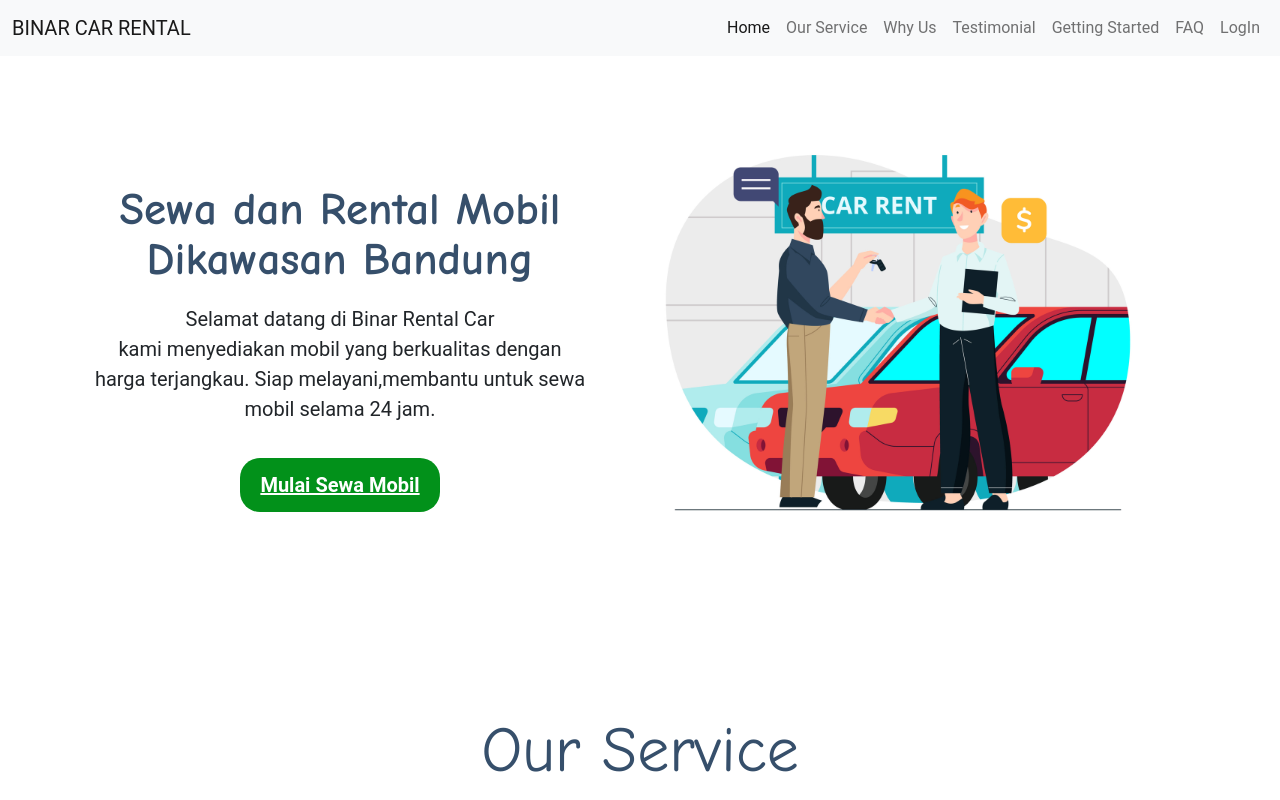
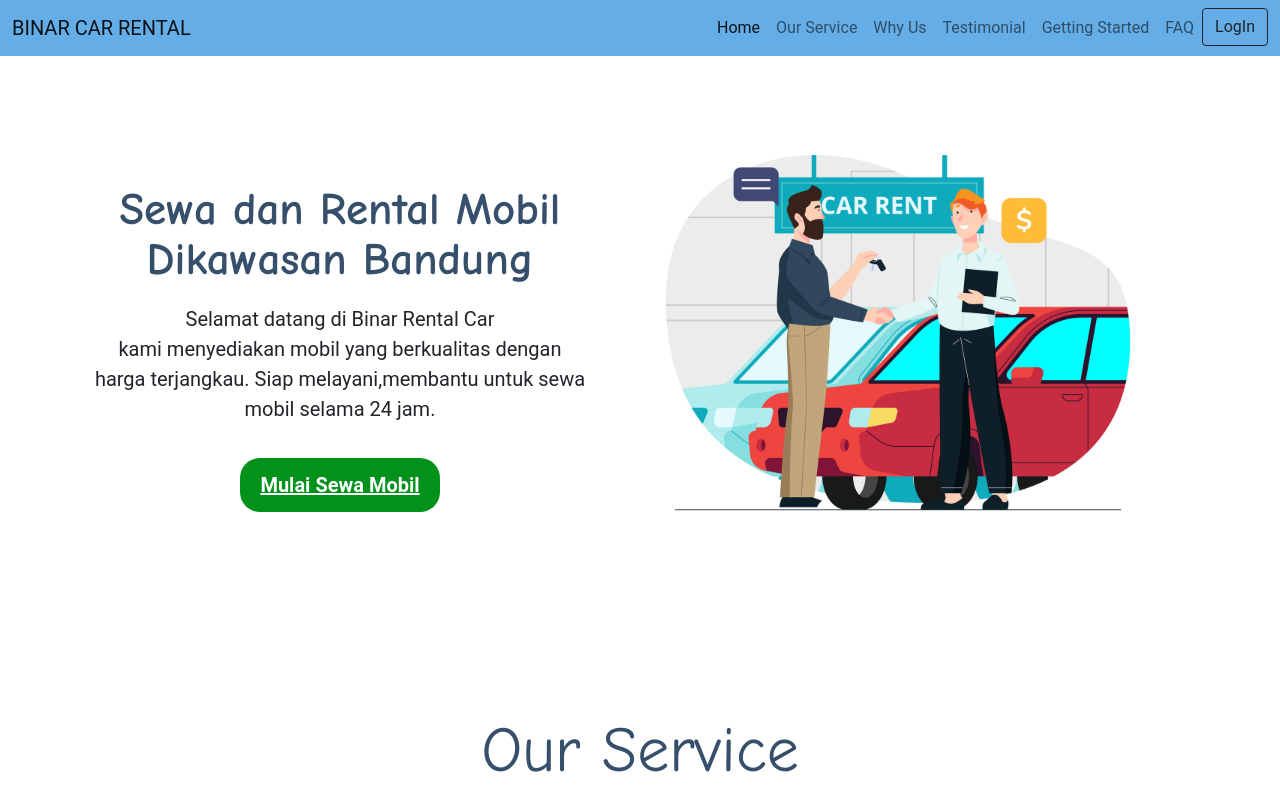
Before and after one commit to Ditanrlr/Challenge-01, a plain HTML site: page index.html in a window 1280 px wide. Shown: the top 800 px of the page. Drawn offline with nearby package versions, Linux system fonts and the light colour scheme.

Commit message:
perubahan baru

```diff
--- a/index.html
+++ b/index.html
@@ -17,7 +17,7 @@
     />
 </head>
 <body>
-    <nav class="navbar navbar-expand-lg navbar-light bg-light">
+    <nav class="navbar navbar-expand-lg navbar-light" style="background-color: #65ade7">
         <div class="container-fluid">
           <a class="navbar-brand" href="#">BINAR CAR RENTAL</a>
           <button class="navbar-toggler" type="button" data-bs-toggle="collapse" data-bs-target="#navbarText" aria-controls="navbarText" aria-expanded="false" aria-label="Toggle navigation">
@@ -44,7 +44,7 @@
                 <a class="nav-link" href="#FAQ">FAQ</a>
               </li>
               <li class="nav-item">
-                <a class="nav-link" href="login.html">LogIn</a></li>
+                <a class="btn btn-outline-dark" href="login.html">LogIn</a></li>
             </ul>
           </div>
         </div>
```
